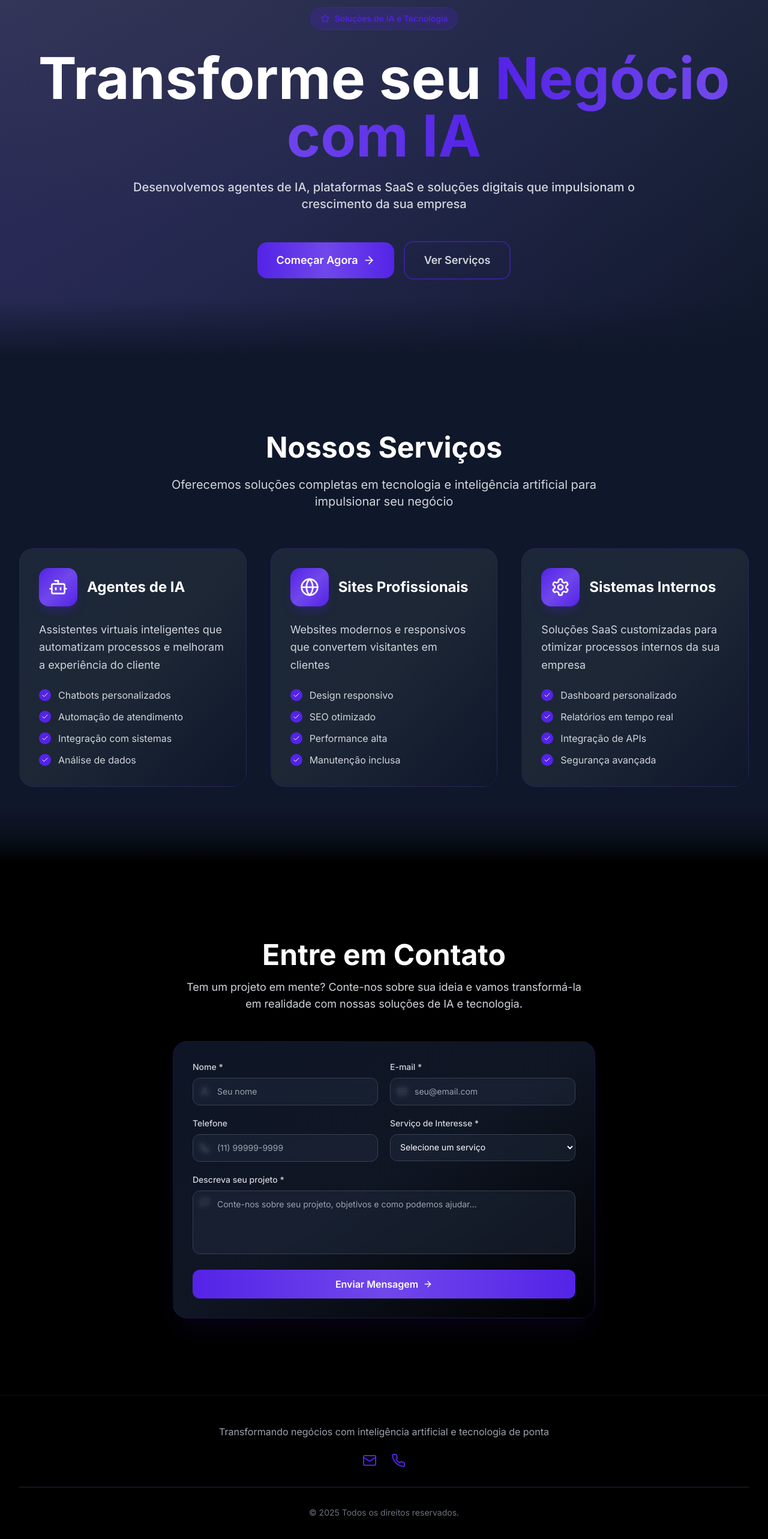
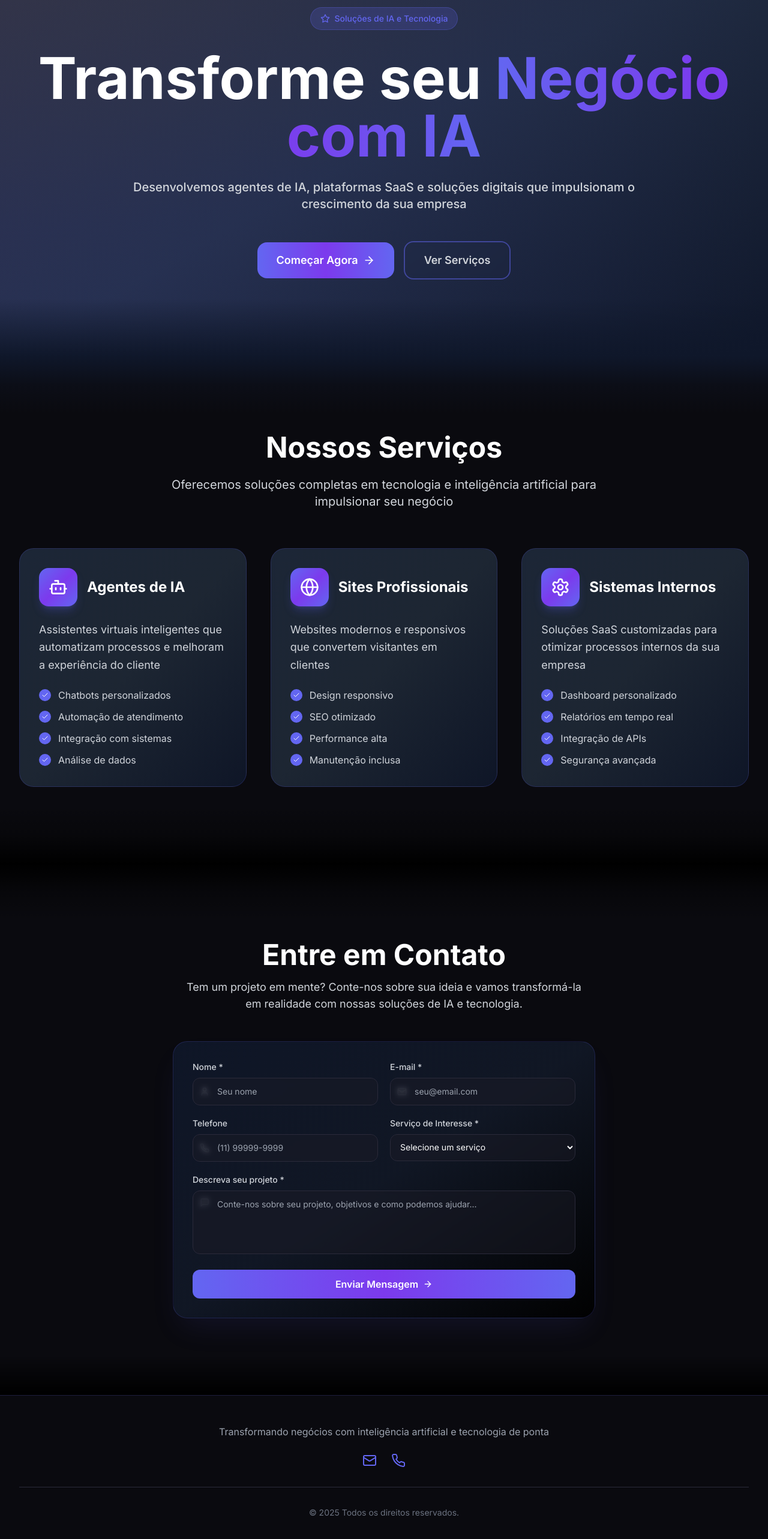
Before and after one commit to vini2luiz/Business-IA-, a Next.js app: page / in a window 1280 px wide. Shown: the part 116-2682 px from the top of the page at 60% size. Built offline with nearby package versions, Linux system fonts and the light colour scheme.

Commit message:
atualização na paleta de cores

```diff
--- a/src/app/layout.tsx
+++ b/src/app/layout.tsx
@@ -13,7 +13,7 @@ export const metadata: Metadata = {
   keywords: ["IA", "Inteligência Artificial", "Agentes de IA", "Desenvolvimento Web", "SaaS", "Tecnologia"],
   authors: [{ name: "Business IA" }],
   viewport: "width=device-width, initial-scale=1, maximum-scale=5",
-  themeColor: "#5423e7",
+  themeColor: "#6366f1",
   openGraph: {
     title: "Soluções de IA e Tecnologia | Business IA",
     description: "Transforme seu negócio com inteligência artificial e tecnologia de ponta",
--- a/src/app/page.tsx
+++ b/src/app/page.tsx
@@ -88,14 +88,14 @@ export default function Home() {
   ]
 
   return (
-    <div className="min-h-screen bg-gradient-to-br from-slate-900 via-gray-900 to-black">
+    <div className="min-h-screen bg-gradient-to-br from-[#0a0a0f] via-[#0f0f18] to-black">
       {/* Hero Section */}
       <section className="relative overflow-hidden bg-gradient-to-br from-white/10 via-slate-800 to-slate-900">
-        <div className="absolute inset-0 bg-gradient-to-r from-[#5423e7]/10 via-[#5423e7]/5 to-transparent"></div>
-        <div className="absolute inset-0 bg-[radial-gradient(ellipse_at_top_left,_var(--tw-gradient-stops))] from-white/5 via-[#5423e7]/5 to-transparent"></div>
+        <div className="absolute inset-0 bg-gradient-to-r from-[#6366f1]/10 via-[#6366f1]/5 to-transparent"></div>
+        <div className="absolute inset-0 bg-[radial-gradient(ellipse_at_top_left,_var(--tw-gradient-stops))] from-white/5 via-[#6366f1]/5 to-transparent"></div>
         <div className="relative max-w-7xl mx-auto px-4 sm:px-6 lg:px-8 py-20 sm:py-32">
           <div className="text-center">
-            <div className="inline-flex items-center px-4 py-2 rounded-full bg-gradient-to-r from-[#5423e7]/20 to-[#5423e7]/20 border border-[#5423e7]/30 text-[#5423e7] text-sm font-medium mb-8 backdrop-blur-sm">
+            <div className="inline-flex items-center px-4 py-2 rounded-full bg-gradient-to-r from-[#6366f1]/20 to-[#6366f1]/20 border border-[#6366f1]/30 text-[#6366f1] text-sm font-medium mb-8 backdrop-blur-sm">
               <Star className="w-4 h-4 mr-2" />
               Soluções de IA e Tecnologia
             </div>
@@ -103,7 +103,7 @@ export default function Home() {
             {/* Headline otimizada com hierarquia visual clara */}
             <h1 className="text-4xl sm:text-5xl md:text-6xl lg:text-7xl xl:text-8xl font-bold text-white mb-6 leading-tight">
               Transforme seu{' '}
-              <span className="bg-gradient-to-r from-[#5423e7] via-[#7047eb] to-[#5423e7] bg-clip-text text-transparent">
+              <span className="bg-gradient-to-r from-[#6366f1] via-[#7c3aed] to-[#6366f1] bg-clip-text text-transparent">
                 Negócio com IA
               </span>
             </h1>
@@ -116,7 +116,7 @@ export default function Home() {
             <div className="flex flex-col sm:flex-row gap-4 justify-center items-center w-full sm:w-auto">
               <button
                 onClick={() => document.getElementById('contact')?.scrollIntoView({ behavior: 'smooth' })}
-                className="w-full sm:w-auto group bg-gradient-to-r from-[#5423e7] via-[#7047eb] to-[#5423e7] hover:from-[#5423e7] hover:via-[#5423e7] hover:to-[#7047eb] text-white px-8 py-4 rounded-2xl font-semibold text-base sm:text-lg transition-all duration-300 hover:scale-105 hover:shadow-2xl hover:shadow-[#5423e7]/25 flex items-center justify-center"
+                className="w-full sm:w-auto group bg-gradient-to-r from-[#6366f1] via-[#7c3aed] to-[#6366f1] hover:from-[#6366f1] hover:via-[#6366f1] hover:to-[#7c3aed] text-white px-8 py-4 rounded-2xl font-semibold text-base sm:text-lg transition-all duration-300 hover:scale-105 hover:shadow-2xl hover:shadow-[#6366f1]/25 flex items-center justify-center"
               >
                 Começar Agora
                 <ArrowRight className="w-5 h-5 ml-2 group-hover:translate-x-1 transition-transform" />
@@ -124,7 +124,7 @@ export default function Home() {
 
               <button
                 onClick={() => document.getElementById('services')?.scrollIntoView({ behavior: 'smooth' })}
-                className="w-full sm:w-auto border-2 border-[#5423e7]/50 hover:border-[#5423e7] text-gray-300 hover:text-[#5423e7] px-8 py-4 rounded-2xl font-semibold text-base sm:text-lg transition-all duration-300 hover:scale-105 hover:bg-[#5423e7]/5 backdrop-blur-sm"
+                className="w-full sm:w-auto border-2 border-[#6366f1]/50 hover:border-[#6366f1] text-gray-300 hover:text-[#6366f1] px-8 py-4 rounded-2xl font-semibold text-base sm:text-lg transition-all duration-300 hover:scale-105 hover:bg-[#6366f1]/5 backdrop-blur-sm"
               >
                 Ver Serviços
               </button>
@@ -137,7 +137,7 @@ export default function Home() {
       </section>
 
       {/* Services Section */}
-      <section id="services" className="relative py-20 sm:py-32 bg-slate-900">
+      <section id="services" className="relative py-20 sm:py-32 bg-[#0a0a0f]">
         {/* Smooth transition from previous section */}
         <div className="absolute top-0 left-0 right-0 h-24 bg-gradient-to-b from-slate-900 via-slate-900/30 to-transparent"></div>
 
@@ -155,17 +155,17 @@ export default function Home() {
             {services.map((service, index) => (
               <div
                 key={index}
-                className="group relative overflow-hidden bg-gradient-to-br from-slate-800/90 via-gray-800/90 to-slate-900/90 backdrop-blur-sm p-8 rounded-3xl border border-[#5423e7]/20 hover:border-[#5423e7]/50 hover:shadow-2xl hover:shadow-[#5423e7]/10 transition-all duration-500 hover:scale-105"
+                className="group relative overflow-hidden bg-gradient-to-br from-slate-800/90 via-gray-800/90 to-slate-900/90 backdrop-blur-sm p-8 rounded-3xl border border-[#6366f1]/20 hover:border-[#6366f1]/50 hover:shadow-2xl hover:shadow-[#6366f1]/10 transition-all duration-500 hover:scale-105"
               >
                 {/* Gradient overlay on hover */}
-                <div className="absolute inset-0 bg-gradient-to-br from-[#5423e7]/5 via-transparent to-[#5423e7]/5 opacity-0 group-hover:opacity-100 transition-opacity duration-500 rounded-3xl"></div>
+                <div className="absolute inset-0 bg-gradient-to-br from-[#6366f1]/5 via-transparent to-[#6366f1]/5 opacity-0 group-hover:opacity-100 transition-opacity duration-500 rounded-3xl"></div>
 
                 <div className="relative z-10">
                   <div className="flex items-center mb-6">
-                    <div className="bg-gradient-to-br from-[#5423e7] via-[#7047eb] to-[#5423e7] p-4 rounded-2xl shadow-lg shadow-[#5423e7]/25">
+                    <div className="bg-gradient-to-br from-[#6366f1] via-[#7c3aed] to-[#6366f1] p-4 rounded-2xl shadow-lg shadow-[#6366f1]/25">
                       <service.icon className="w-8 h-8 text-white" />
                     </div>
-                    <h3 className="text-2xl font-bold text-white ml-4 group-hover:text-[#5423e7] transition-colors duration-300">
+                    <h3 className="text-2xl font-bold text-white ml-4 group-hover:text-[#6366f1] transition-colors duration-300">
                       {service.title}
                     </h3>
                   </div>
@@ -177,7 +177,7 @@ export default function Home() {
                   <ul className="space-y-3">
                     {service.features.map((feature, featureIndex) => (
                       <li key={featureIndex} className="flex items-center text-gray-300 group-hover:text-gray-200 transition-colors duration-300">
-                        <div className="bg-gradient-to-r from-[#5423e7] to-[#5423e7] p-1 rounded-full mr-3 flex-shrink-0">
+                        <div className="bg-gradient-to-r from-[#6366f1] to-[#6366f1] p-1 rounded-full mr-3 flex-shrink-0">
                           <Check className="w-3 h-3 text-white" />
                         </div>
                         {feature}
@@ -187,7 +187,7 @@ export default function Home() {
                 </div>
 
                 {/* Animated border effect */}
-                <div className="absolute inset-0 rounded-3xl bg-gradient-to-r from-[#5423e7] via-[#7047eb] to-[#5423e7] opacity-0 group-hover:opacity-20 transition-opacity duration-500 blur-xl"></div>
+                <div className="absolute inset-0 rounded-3xl bg-gradient-to-r from-[#6366f1] via-[#7c3aed] to-[#6366f1] opacity-0 group-hover:opacity-20 transition-opacity duration-500 blur-xl"></div>
               </div>
             ))}
           </div>
@@ -198,7 +198,7 @@ export default function Home() {
       </section>
 
       {/* Contact Section */}
-      <section id="contact" className="relative py-20 sm:py-32 bg-black">
+      <section id="contact" className="relative py-20 sm:py-32 bg-[#0a0a0f]">
         {/* Smooth transition from previous section */}
         <div className="absolute top-0 left-0 right-0 h-24 bg-gradient-to-b from-black via-black/30 to-transparent"></div>
 
@@ -212,11 +212,11 @@ export default function Home() {
             </p>
           </div>
 
-          <div className="bg-gradient-to-br from-slate-900/90 via-gray-900/90 to-black/90 backdrop-blur-sm rounded-3xl shadow-2xl shadow-[#5423e7]/10 p-6 sm:p-8 border border-[#5423e7]/20">
+          <div className="bg-gradient-to-br from-slate-900/90 via-gray-900/90 to-black/90 backdrop-blur-sm rounded-3xl shadow-2xl shadow-[#6366f1]/10 p-6 sm:p-8 border border-[#6366f1]/20">
             {isSubmitted ? (
               <div className="text-center py-12">
-                <div className="bg-gradient-to-r from-[#5423e7]/20 to-[#5423e7]/20 w-20 h-20 rounded-full flex items-center justify-center mx-auto mb-6 border border-[#5423e7]/30">
-                  <Check className="w-10 h-10 text-[#5423e7]" />
+                <div className="bg-gradient-to-r from-[#6366f1]/20 to-[#6366f1]/20 w-20 h-20 rounded-full flex items-center justify-center mx-auto mb-6 border border-[#6366f1]/30">
+                  <Check className="w-10 h-10 text-[#6366f1]" />
                 </div>
                 <h3 className="text-2xl font-bold text-white mb-4">Mensagem Enviada!</h3>
                 <p className="text-gray-300">Entraremos em contato em breve.</p>
@@ -237,7 +237,7 @@ export default function Home() {
                         value={formData.name}
                         onChange={handleInputChange}
                         required
-                        className="w-full pl-10 pr-3 py-3 bg-slate-800/50 border border-gray-700 rounded-xl focus:ring-2 focus:ring-[#5423e7] focus:border-transparent transition-all duration-300 text-white placeholder-gray-400 backdrop-blur-sm text-sm"
+                        className="w-full pl-10 pr-3 py-3 bg-[#1a1a24]/50 border border-[#2a2a3a] rounded-xl focus:ring-2 focus:ring-[#6366f1] focus:border-transparent transition-all duration-300 text-white placeholder-gray-400 backdrop-blur-sm text-sm"
                         placeholder="Seu nome"
                       />
                     </div>
@@ -256,7 +256,7 @@ export default function Home() {
                         value={formData.email}
                         onChange={handleInputChange}
                         required
-                        className="w-full pl-10 pr-3 py-3 bg-slate-800/50 border border-gray-700 rounded-xl focus:ring-2 focus:ring-[#5423e7] focus:border-transparent transition-all duration-300 text-white placeholder-gray-400 backdrop-blur-sm text-sm"
+                        className="w-full pl-10 pr-3 py-3 bg-[#1a1a24]/50 border border-[#2a2a3a] rounded-xl focus:ring-2 focus:ring-[#6366f1] focus:border-transparent transition-all duration-300 text-white placeholder-gray-400 backdrop-blur-sm text-sm"
                         placeholder="seu@email.com"
                       />
                     </div>
@@ -276,7 +276,7 @@ export default function Home() {
                         name="phone"
                         value={formData.phone}
                         onChange={handleInputChange}
-                        className="w-full pl-10 pr-3 py-3 bg-slate-800/50 border border-gray-700 rounded-xl focus:ring-2 focus:ring-[#5423e7] focus:border-transparent transition-all duration-300 text-white placeholder-gray-400 backdrop-blur-sm text-sm"
+                        className="w-full pl-10 pr-3 py-3 bg-[#1a1a24]/50 border border-[#2a2a3a] rounded-xl focus:ring-2 focus:ring-[#6366f1] focus:border-transparent transition-all duration-300 text-white placeholder-gray-400 backdrop-blur-sm text-sm"
                         placeholder="(11) 99999-9999"
                       />
                     </div>
@@ -292,7 +292,7 @@ export default function Home() {
                       value={formData.service}
                       onChange={handleInputChange}
                       required
-                      className="w-full px-3 py-3 bg-slate-800/50 border border-gray-700 rounded-xl focus:ring-2 focus:ring-[#5423e7] focus:border-transparent transition-all duration-300 text-white backdrop-blur-sm text-sm hover:bg-slate-800/70 focus:bg-slate-800/70"
+                      className="w-full px-3 py-3 bg-[#1a1a24]/50 border border-[#2a2a3a] rounded-xl focus:ring-2 focus:ring-[#6366f1] focus:border-transparent transition-all duration-300 text-white backdrop-blur-sm text-sm hover:bg-[#1a1a24]/70 focus:bg-[#1a1a24]/70"
                     >
                       <option value="">Selecione um serviço</option>
                       <option value="agentes-ia">Agentes de IA</option>
@@ -316,7 +316,7 @@ export default function Home() {
                       onChange={handleInputChange}
                       rows={4}
                       required
-                      className="w-full pl-10 pr-3 py-3 bg-slate-800/50 border border-gray-700 rounded-xl focus:ring-2 focus:ring-[#5423e7] focus:border-transparent transition-all duration-300 resize-none text-white placeholder-gray-400 backdrop-blur-sm text-sm"
+                      className="w-full pl-10 pr-3 py-3 bg-[#1a1a24]/50 border border-[#2a2a3a] rounded-xl focus:ring-2 focus:ring-[#6366f1] focus:border-transparent transition-all duration-300 resize-none text-white placeholder-gray-400 backdrop-blur-sm text-sm"
                       placeholder="Conte-nos sobre seu projeto, objetivos e como podemos ajudar..."
                     />
                   </div>
@@ -325,7 +325,7 @@ export default function Home() {
                 <button
                   type="submit"
                   disabled={isSubmitting}
-                  className="w-full bg-gradient-to-r from-[#5423e7] via-[#7047eb] to-[#5423e7] hover:from-[#5423e7] hover:via-[#5423e7] hover:to-[#7047eb] text-white py-3 px-6 rounded-xl font-semibold transition-all duration-300 hover:scale-105 hover:shadow-xl hover:shadow-[#5423e7]/25 disabled:opacity-50 disabled:cursor-not-allowed disabled:hover:scale-100"
+                  className="w-full bg-gradient-to-r from-[#6366f1] via-[#7c3aed] to-[#6366f1] hover:from-[#6366f1] hover:via-[#6366f1] hover:to-[#7c3aed] text-white py-3 px-6 rounded-xl font-semibold transition-all duration-300 hover:scale-105 hover:shadow-xl hover:shadow-[#6366f1]/25 disabled:opacity-50 disabled:cursor-not-allowed disabled:hover:scale-100"
                 >
                   {isSubmitting ? (
                     <div className="flex items-center justify-center">
@@ -349,17 +349,17 @@ export default function Home() {
       </section>
 
       {/* Footer */}
-      <footer className="bg-black border-t border-[#5423e7]/20">
+      <footer className="bg-[#0a0a0f] border-t border-[#6366f1]/20">
         <div className="max-w-7xl mx-auto px-4 sm:px-6 lg:px-8 py-12">
           <div className="text-center">
             <p className="text-gray-400 mb-6">
               Transformando negócios com inteligência artificial e tecnologia de ponta
             </p>
             <div className="flex justify-center space-x-6">
-              <Mail className="w-6 h-6 text-[#5423e7] hover:text-[#7047eb] cursor-pointer transition-colors duration-300" />
-              <Phone className="w-6 h-6 text-[#5423e7] hover:text-[#7047eb] cursor-pointer transition-colors duration-300" />
+              <Mail className="w-6 h-6 text-[#6366f1] hover:text-[#7c3aed] cursor-pointer transition-colors duration-300" />
+              <Phone className="w-6 h-6 text-[#6366f1] hover:text-[#7c3aed] cursor-pointer transition-colors duration-300" />
             </div>
-            <div className="mt-8 pt-8 border-t border-gray-800">
+            <div className="mt-8 pt-8 border-t border-[#2a2a3a]">
               <p className="text-gray-500 text-sm">
                 © 2025 Todos os direitos reservados.
               </p>
```
Also changed, not shown: src/app/globals.css (+21 -21 lines).
